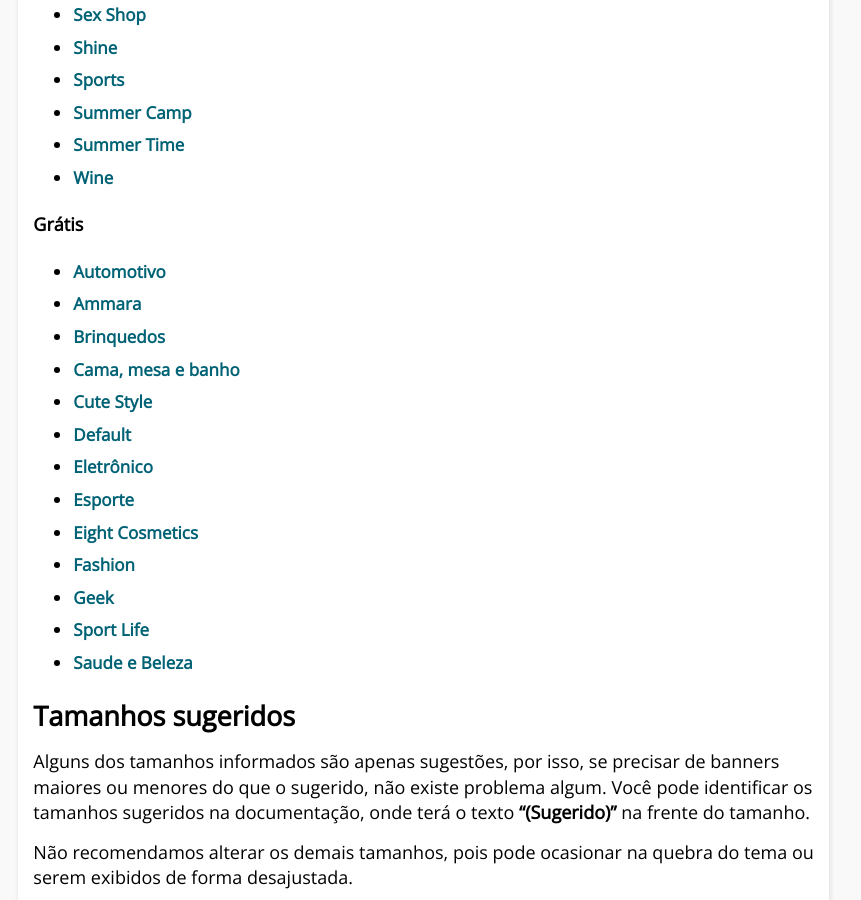
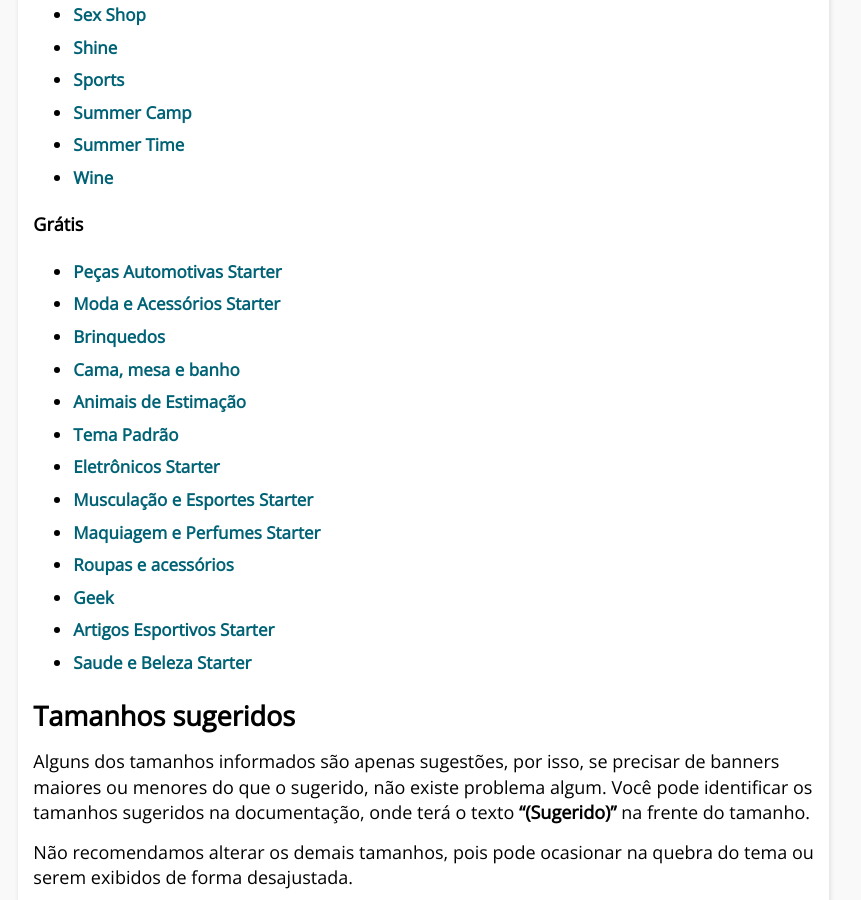
Before and after one commit to tray-tecnologia/documentacao-temas, a Jekyll site: the page built from _posts/2016-08-08-banners.markdown, in a window 1280 px wide and 900 px high, scrolled down 1673 px. Shown: the whole window, without its empty margins (419-1280 px from the left). Built offline with Jekyll 4.4.1, drawn with Linux system fonts in a browser that asks for light colours.

Commit message:
atualiza o nome dos temas

```diff
--- /dev/null
+++ b/Gemfile
@@ -0,0 +1,6 @@
+source 'https://rubygems.org'
+gem "jekyll", "~> 3.6.2"
+
+group :jekyll_plugins do
+  gem "jekyll-feed", "~> 0.6"
+end
--- a/_posts/2016-08-08-banners.markdown
+++ b/_posts/2016-08-08-banners.markdown
@@ -56,19 +56,19 @@ Clique abaixo no link com o nome do seu tema para ver a **posição** e o **tama
 
 **Grátis**
 
-* [Automotivo]({{ site.url }}/pdf/automotivo-banners.pdf){:target="_blank"}
-* [Ammara]({{ site.url }}/pdf/ammara-banners.pdf){:target="_blank"}
+* [Peças Automotivas Starter]({{ site.url }}/pdf/automotivo-banners.pdf){:target="_blank"}
+* [Moda e Acessórios Starter]({{ site.url }}/pdf/ammara-banners.pdf){:target="_blank"}
 * [Brinquedos]({{ site.url }}/pdf/brinquedos-banners.pdf){:target="_blank"}
 * [Cama, mesa e banho]({{ site.url }}/pdf/cama-banners.pdf){:target="_blank"}
-* [Cute Style]({{ site.url }}/pdf/cutestyle-banners.pdf){:target="_blank"}
-* [Default]({{ site.url }}/pdf/default-banners.pdf){:target="_blank"}
-* [Eletrônico]({{ site.url }}/pdf/eletronico-banners.pdf){:target="_blank"}
-* [Esporte]({{ site.url }}/pdf/esporte-banners.pdf){:target="_blank"}
-* [Eight Cosmetics]({{ site.url }}/pdf/eightcosmetics-banners.pdf){:target="_blank"}
-* [Fashion]({{ site.url }}/pdf/fashion-gratis-banners.pdf){:target="_blank"}
+* [Animais de Estimação]({{ site.url }}/pdf/cutestyle-banners.pdf){:target="_blank"}
+* [Tema Padrão]({{ site.url }}/pdf/default-banners.pdf){:target="_blank"}
+* [Eletrônicos Starter]({{ site.url }}/pdf/eletronico-banners.pdf){:target="_blank"}
+* [Musculação e Esportes Starter]({{ site.url }}/pdf/esporte-banners.pdf){:target="_blank"}
+* [Maquiagem e Perfumes Starter]({{ site.url }}/pdf/eightcosmetics-banners.pdf){:target="_blank"}
+* [Roupas e acessórios]({{ site.url }}/pdf/fashion-gratis-banners.pdf){:target="_blank"}
 * [Geek]({{ site.url }}/pdf/geek-banners.pdf){:target="_blank"}
-* [Sport Life]({{ site.url }}/pdf/sportlife-banners.pdf){:target="_blank"}
-* [Saude e Beleza]({{ site.url }}/pdf/saude-banners.pdf){:target="_blank"}
+* [Artigos Esportivos Starter]({{ site.url }}/pdf/sportlife-banners.pdf){:target="_blank"}
+* [Saude e Beleza Starter]({{ site.url }}/pdf/saude-banners.pdf){:target="_blank"}
 
 ## Tamanhos sugeridos
 
```
Also changed, not shown: Gemfile.lock (added).
